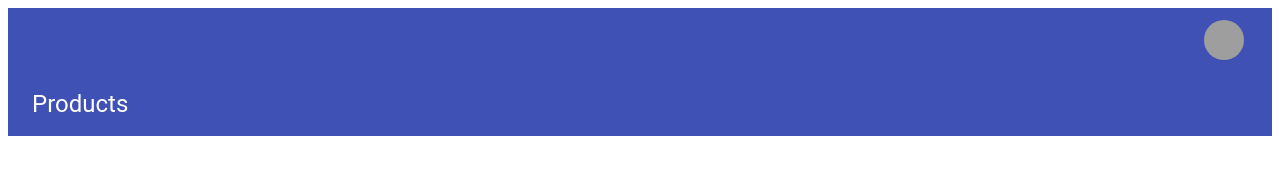
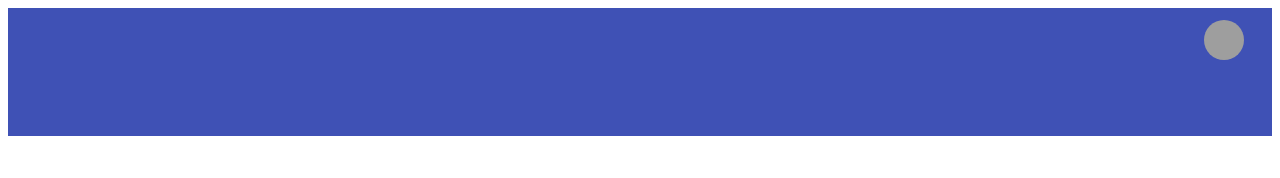
Before and after one commit to graphica99/react-ecommerce-front-end, a Next.js app: page /admin/Header in a window 1280 px wide. Shown: the top 178 px of the page. Built offline with nearby package versions, Linux system fonts and the light colour scheme; grey boxes are pictures that could not be loaded.

Commit message:
added new changes to tagContent and finalised everything inside it

```diff
--- a/pages/admin/Components/TagContent/TagContent.js
+++ b/pages/admin/Components/TagContent/TagContent.js
@@ -14,6 +14,7 @@ import DialogActions from "@material-ui/core/DialogActions";
 import DialogContent from "@material-ui/core/DialogContent";
 import DialogContentText from "@material-ui/core/DialogContentText";
 import DialogTitle from "@material-ui/core/DialogTitle";
+import Typography from "@material-ui/core/Typography";
 //!!WORK ON DELETE
 const styles = (theme) => ({
   root: {
@@ -219,7 +220,9 @@ function Content(props) {
         onClose={() => setOpen(false)}
         message={open.msg}
       />
+
       <form className={classes.root} noValidate autoComplete="off">
+        <Typography variant="h5">Tags</Typography>
         <TextField
           id="outlined-basic"
           label="Add a tag"
--- a/pages/admin/Header.js
+++ b/pages/admin/Header.js
@@ -43,7 +43,6 @@ const styles = (theme) => ({
 
 function Header(props) {
   const { classes, onDrawerToggle } = props;
-
   return (
     <React.Fragment>
       <AppBar color="primary" position="sticky" elevation={0}>
@@ -82,9 +81,11 @@ function Header(props) {
         <Toolbar>
           <Grid container alignItems="center" spacing={1}>
             <Grid item xs>
-              <Typography color="inherit" variant="h5" component="h1">
-                Products
-              </Typography>
+              <Typography
+                color="inherit"
+                variant="h5"
+                component="h1"
+              ></Typography>
             </Grid>
           </Grid>
         </Toolbar>
```
